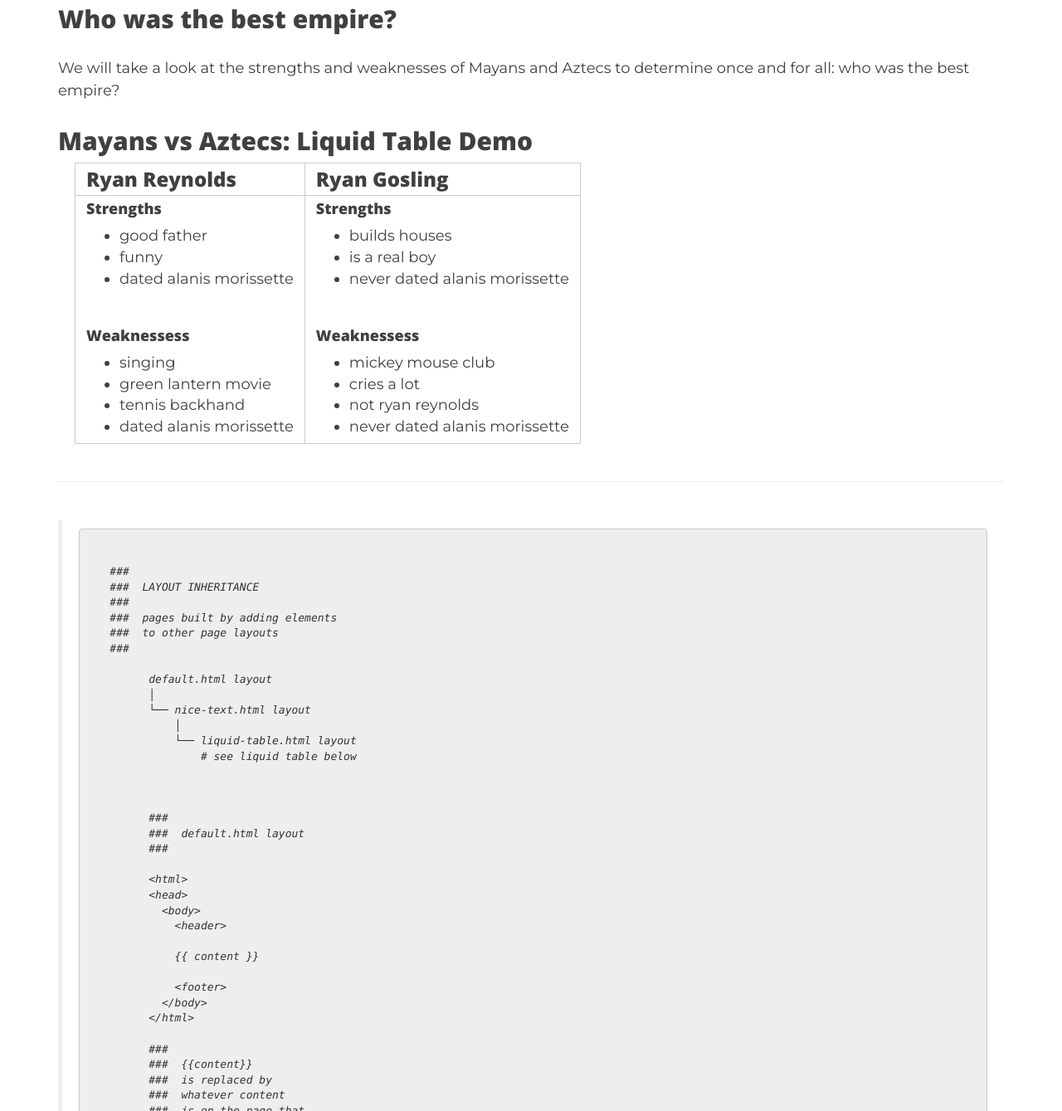
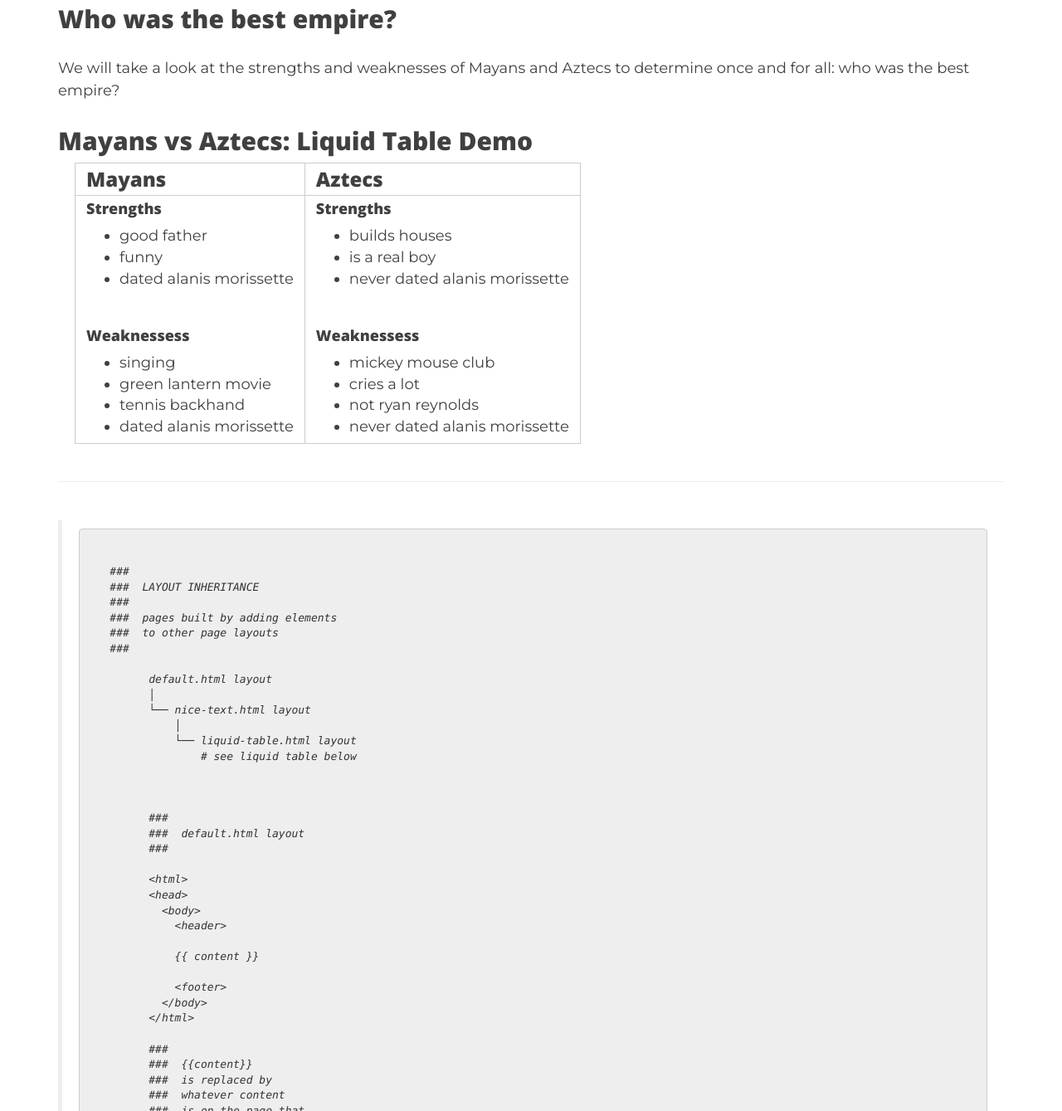
Before and after one commit to sandralili/mygithub, a Jekyll site: the page built from table-demo.md, in a window 1280 px wide and 1400 px high, scrolled down 423 px, cut to the strip 61-1400 px from the top of the window. Shown: the whole strip at 83% size. Built offline with Jekyll 4.4.1, drawn with Linux system fonts in a browser that asks for light colours; nearby versions of some CDN libraries; comment, search, counter and statistics services are not loaded; some of the changed text lies outside the part shown.

Commit message:
Update liquid-table.html

```diff
--- a/_layouts/liquid-table.html
+++ b/_layouts/liquid-table.html
@@ -13,8 +13,8 @@
 
 <thead>
   <tr>
-    <th>  <h3>  Ryan Reynolds  </h3>  </th>
-    <th>  <h3>  Ryan Gosling  </h3>  </th>
+    <th>  <h3>  Mayans  </h3>  </th>
+    <th>  <h3>  Aztecs  </h3>  </th>
   </tr>
 </thead>
 
```
Also changed, not shown: other parts of _layouts/liquid-table.html (+7 -7 lines).
